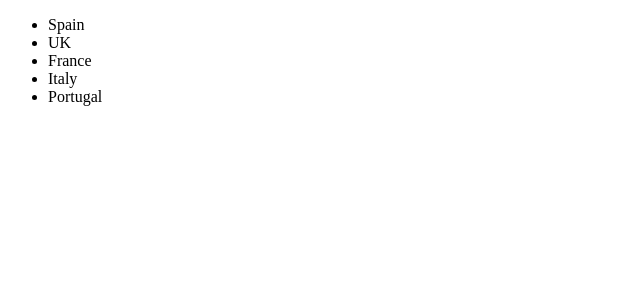
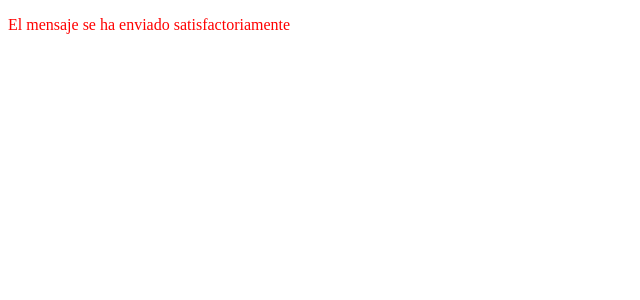
Before and after one commit to GitWolf210800/curso-vue-gogodev, a Vue app: page / in a window 1280 px wide. Shown: the top 300 px of the page, without its empty margins (0-640 px from the left). Built offline with nearby package versions, Linux system fonts and the light colour scheme.

Commit message:
classBind

```diff
--- a/src/App.vue
+++ b/src/App.vue
@@ -1,9 +1,9 @@
 <template>
-  <ExampleFor />
+  <ClassBind />
 </template>
 
 <script lang="ts" setup>
-import ExampleFor from './components/ExampleFor.vue';
+import ClassBind from './components/ClassBind.vue';
 </script>
 
 <style>
--- /dev/null
+++ b/src/components/ClassBind.vue
@@ -0,0 +1,21 @@
+<template>
+<p v-bind:class="{'danger' : hasError}">El mensaje se ha enviado satisfactoriamente</p>
+</template>
+
+<script lang="ts">
+import {defineComponent} from 'vue'
+
+export default defineComponent ({
+    name: 'ClassBind',
+    setup() {
+        let hasError = true;
+        return {hasError};
+    }
+});
+</script>
+
+<style scoped>
+.danger {
+    color: red;
+}
+</style>
```
